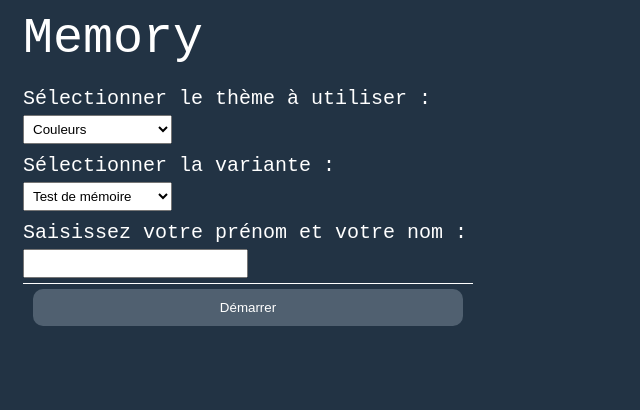
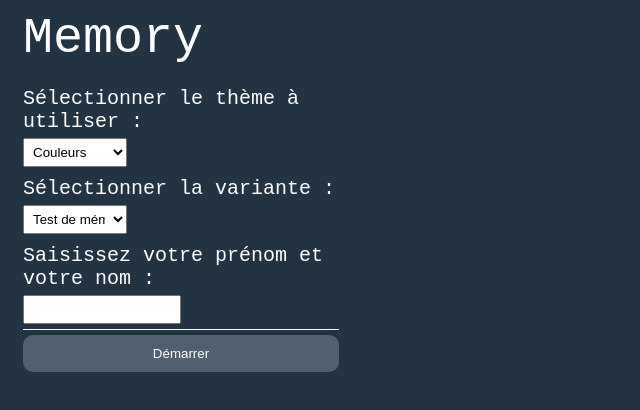
Before and after one commit to AnthonyMAURICE/tp-memory, a Vue app in the folder vue-memory/: page / in a window 1280 px wide. Shown: the top 410 px of the page, without its empty margins (0-640 px from the left). Built offline with nearby package versions, Linux system fonts and the light colour scheme.

Commit message:
update: some cleaning done

```diff
--- a/vue-memory/src/views/GameView.vue
+++ b/vue-memory/src/views/GameView.vue
@@ -29,22 +29,18 @@ function inGameTimer(){
 function stopTimer(){
     currentGame.value.level.paused = true
     stateOfGame.value = 'Reprendre'
-    if(currentGame.value.level.checkIfLevelCleared()){
-        currentGame.value.successRates.push(currentGame.value.level.calcSuccessRate())
-    }
     clearInterval(levelTimer.value)
 }
 
 function resetTimer(){
     clearInterval(levelTimer.value)
-    if(currentGame.value.level.checkIfLevelCleared()){
-        currentGame.value.timesArray.push(currentGame.value.level.levelTimer)
-    }
     currentGame.value.level.levelTimer = 0
 }
 
 function resetGame(){
     resetTimer()
+    localStorage.clear()
+    stateOfGame.value = 'Commencer'
     currentGame.value.timesArray = []
     currentGame.successRates = []
     currentGame.value.launchGame()
--- a/vue-memory/src/views/HomeView.vue
+++ b/vue-memory/src/views/HomeView.vue
@@ -57,8 +57,7 @@ function validateName(){
 
 <style scoped>
   form{
-    width: 33%;
-    min-width: 450px;
+    width: 25%;
     margin: 15px;
     font-size: 2rem;
   }
@@ -83,4 +82,8 @@ function validateName(){
     width: 50%;
   }
 
+  button{
+    margin: 5px 0;
+  }
+
 </style>
```
